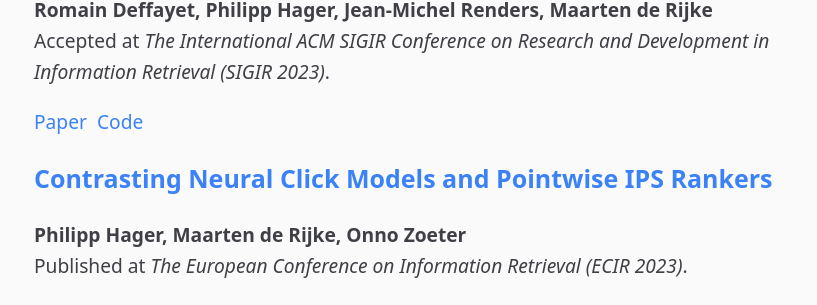
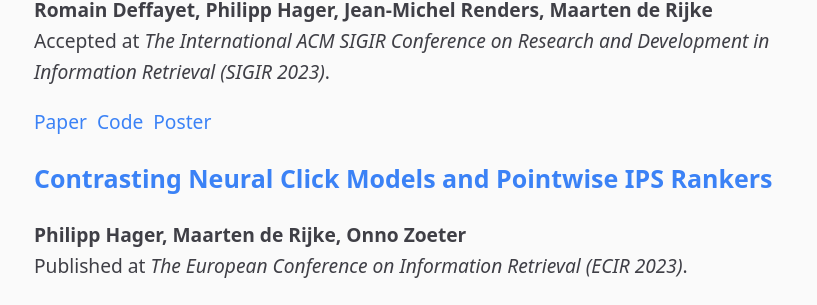
Before and after one commit to philipphager/philipphager.github.io, a Jekyll site: the page built from publications.md, in a window 1280 px wide. Shown: the part 578-883 px from the top of the page, without its empty margins (230-1047 px from the left). Built offline with Jekyll 4.4.1, drawn with Linux system fonts in a browser that asks for light colours.

Commit message:
Add poster for DL extravaganza

```diff
--- a/publications.md
+++ b/publications.md
@@ -18,6 +18,7 @@
 
 [Paper](/assets/papers/2023-sigir-debiasedness.pdf)
 &nbsp;[Code](https://github.com/philipphager/sigir-cmip)
+&nbsp;[Poster](/assets/posters/2023-sigir-debiasedness.pdf)
 
 
 ### [Contrasting Neural Click Models and Pointwise IPS Rankers](/assets/papers/2023-ecir-cm-vs-ips.pdf)
```
Also changed, not shown: 1 other file.
